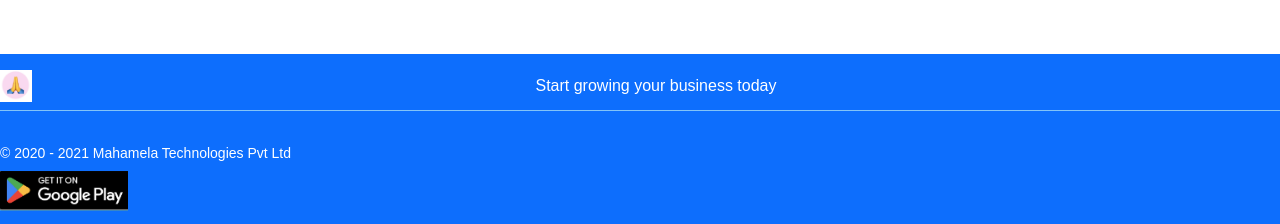
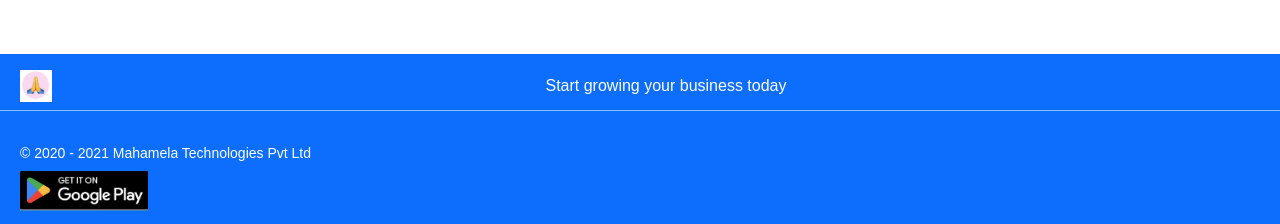
Before and after one commit to ayanalala0108/Project-1, a Next.js app: page /developer-first in a window 1280 px wide. Shown: the part 1890-2114 px from the top of the page. Built offline with nearby package versions, Linux system fonts and the light colour scheme.

Commit message:
last commit

```diff
--- a/app/developer-first/page.jsx
+++ b/app/developer-first/page.jsx
@@ -181,7 +181,7 @@ const developerfirst = () => {
           <div className="flex flex-col mb-4">
             <div className="flex items-center justify-between mb-2">
               {/* Footer Image */}
-              <div className="relative w-8 h-8">
+              <div className="relative w-8 h-8 ml-5">
                 <Image
                   src="/icon.png"
                   alt="Footer Icon"
@@ -199,10 +199,10 @@ const developerfirst = () => {
           </div>
           {/* Additional Content */}
           <div className="flex flex-col items-start">
-            <p className="text-sm mb-2">
+            <p className="text-sm mb-2 ml-5">
               © 2020 - 2021 Mahamela Technologies Pvt Ltd
             </p>
-            <div className="relative w-32 h-10">
+            <div className="relative w-32 h-10 ml-5">
               <Image
                 src="/images/google-play-icon.png"
                 alt="Google Play"
```
